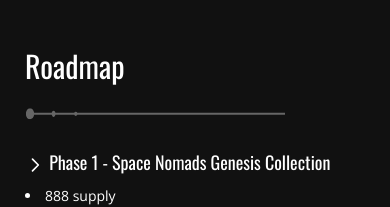
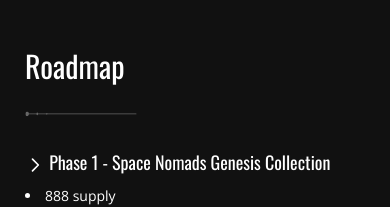
Before and after one commit to lteh0002/nomadlabs-mintsite, a SvelteKit app: page / in a window 390 px wide. Shown: the part 3608-3815 px from the top of the page. Built offline with nearby package versions, Linux system fonts and the light colour scheme.

Commit message:
Fixed header showing black background upon load

```diff
--- a/src/routes/Header.svelte
+++ b/src/routes/Header.svelte
@@ -188,7 +188,7 @@
 
 <header
   id="nav"
-  class="h-[100px] flex items-center justify-between px-[20px] sm:px-[13vw] lg:px-[8vw] z-50 sticky-nav background"
+  class="h-[100px] flex items-center justify-between px-[20px] sm:px-[13vw] lg:px-[8vw] z-50 sticky-nav {isPageTop ? "" : "background"}"
 >
   <!-- svelte-ignore a11y-click-events-have-key-events -->
   <img
--- a/src/routes/Roadmap.svelte
+++ b/src/routes/Roadmap.svelte
@@ -35,12 +35,13 @@
           draggable="false"
         />
         <div class="flex flex-col min-w-[500px] max-h-[700px]">
-          <h1 class="text-white sm:text-[48px] text-[30px] mb-[20px] mt-[45px] lg:mt-0">
+          <h1
+            class="text-white sm:text-[48px] text-[30px] mb-[20px] mt-[45px] lg:mt-0"
+          >
             Roadmap
           </h1>
           <svg
-            width="261"
-            height="12"
+            class="sm:w-[261px] sm:h-[12px] w-[112px] h-[12px]"
             viewBox="0 0 261 12"
             fill="none"
             xmlns="http://www.w3.org/2000/svg"
@@ -67,7 +68,9 @@
             </defs>
           </svg>
 
-          <div class="lg:mt-[15px] mt-[20px] whitespace-normal max-w-[350px] sm:max-w-full">
+          <div
+            class="lg:mt-[15px] mt-[20px] whitespace-normal max-w-[350px] sm:max-w-full"
+          >
             {#each Object.entries(data) as entry}
               <Item {entry} />
             {/each}
```
